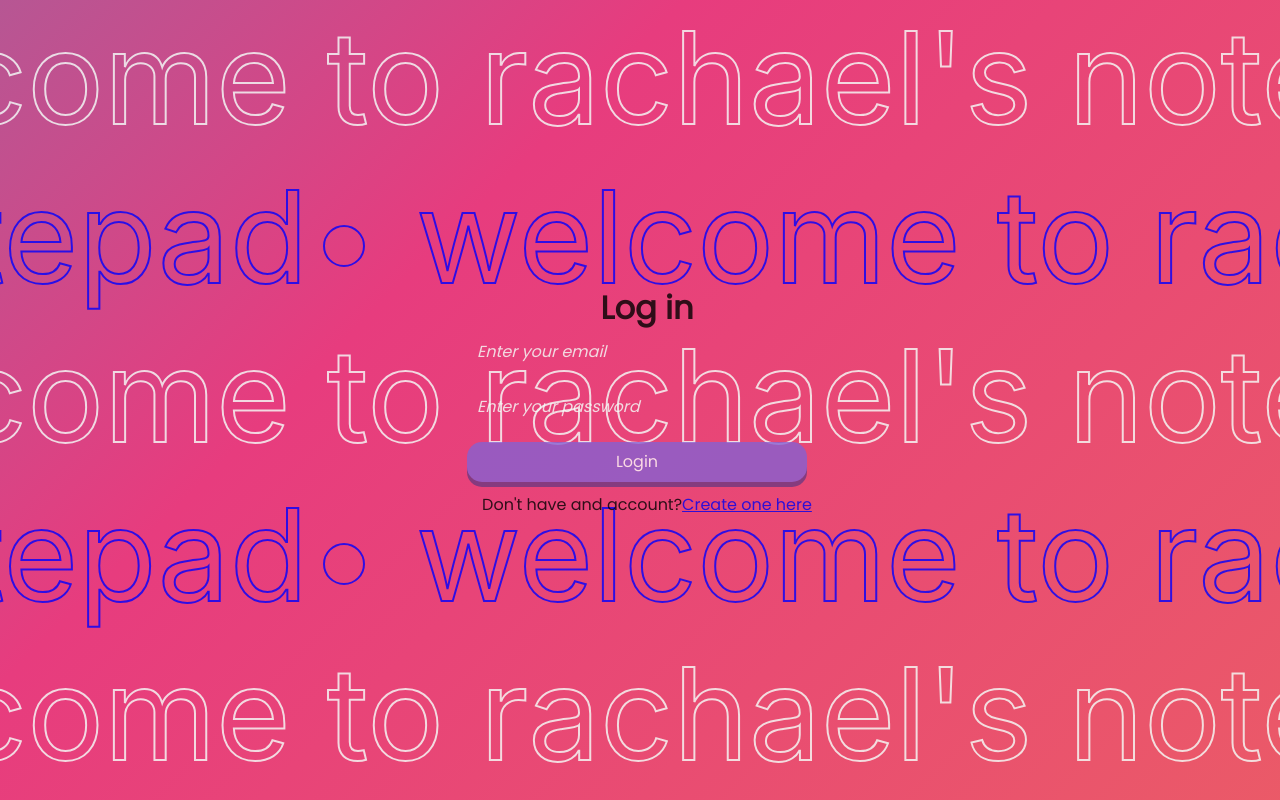
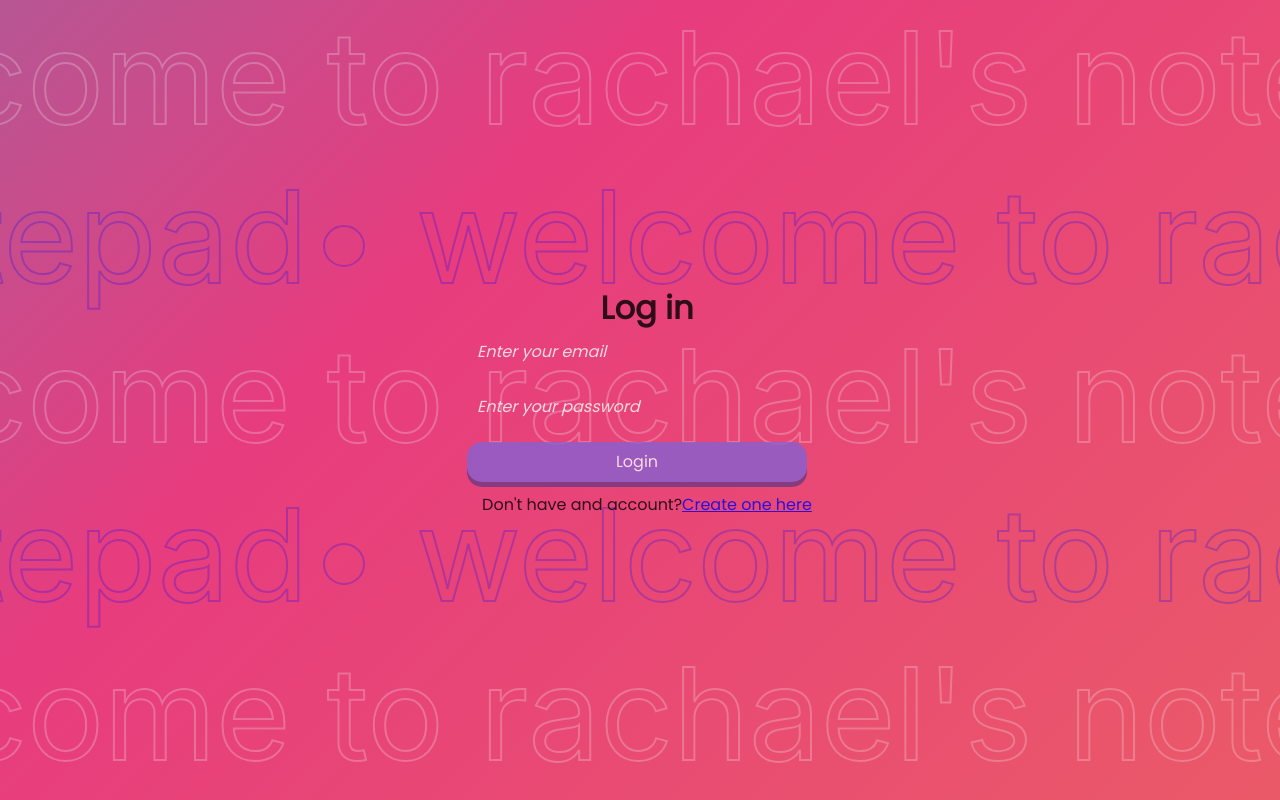
Before and after one commit to RachaelSMathew/notepad-rachael, a React (Create React App) app: page /login in a window 1280 px wide. Built offline with nearby package versions, Linux system fonts and the light colour scheme; no server answers.

Commit message:
Update forms.css

```diff
--- a/src/forms.css
+++ b/src/forms.css
@@ -18,6 +18,7 @@
 margin-left: 7px;
 }
 .wrapper {
+  opacity: 0.3;
   max-width: 100%;
   overflow: hidden;
 }
```
